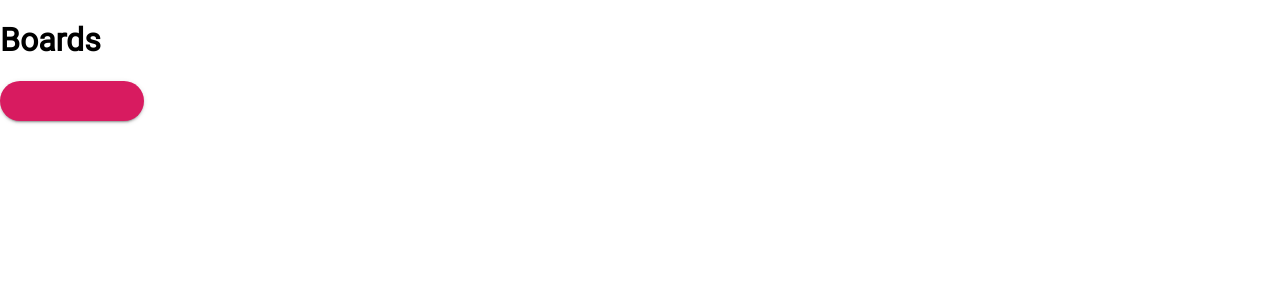
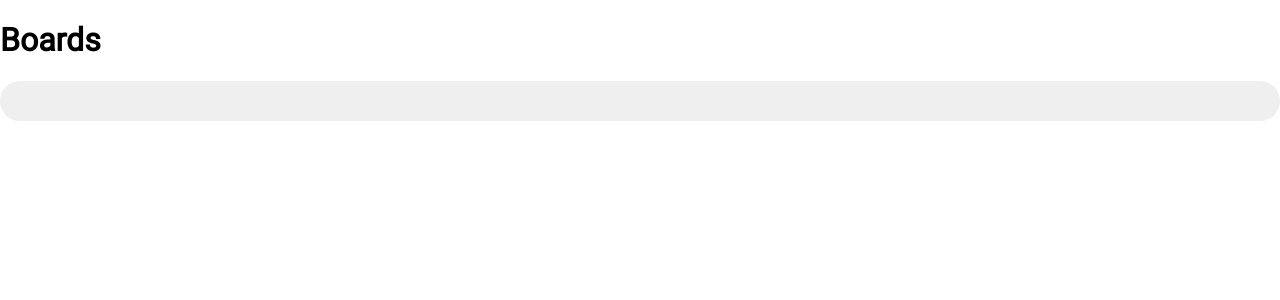
Before and after one commit to ostefani/boards, a React app: page / in a window 1280 px wide. Shown: the top 300 px of the page. Built offline with nearby package versions, Linux system fonts and the light colour scheme.

Commit message:
Separate button into contained and text

```diff
--- /dev/null
+++ b/src/components/Button/ButtonContained/index.js
@@ -0,0 +1,4 @@
+import Button from 'src/components/Button';
+import withContained from 'src/components/Button/withContained';
+
+export default withContained(Button);
--- /dev/null
+++ b/src/components/Button/ButtonText/index.js
@@ -0,0 +1,4 @@
+import Button from 'src/components/Button';
+import withText from 'src/components/Button/withText';
+
+export default withText(Button);
--- a/src/components/Button/index.js
+++ b/src/components/Button/index.js
@@ -4,7 +4,7 @@ import {
 } from './style';
 
 export default ({
-    type, isFullWidth, isText, isDisabled, name, onClick,
+    type = 'button', isDisabled, name, onClick, className,
 }) => {
     const button = useRef(null);
     const [buttonParams, setButtonParams] = useState({});
@@ -43,8 +43,7 @@ export default ({
             ref={button}
             type={type}
             disabled={isDisabled}
-            isFullWidth={isFullWidth}
-            isText={isText}
+            className={className}
             onClick={handleClick}
         >
             <Text>{name}</Text>
--- a/src/components/Button/style.js
+++ b/src/components/Button/style.js
@@ -13,32 +13,22 @@ const Button = styled.button.attrs({ className: 'button' })`
     letter-spacing: 0.1em;
     cursor: pointer;
     ${({
-        isFullWidth,
-        isText,
         theme: {
-            secondary: { base, onBase, dark, light },
             radius: { regular },
             font: { roboto },
             size: { small },
-            shadow: { primary, onActive },
             animation: { timing: { regular: ease }, duration: { quick } },
         },
     }) => (`
-            min-width: ${isFullWidth ? '100%' : '144px'};
-            box-shadow: ${isText ? 'none' : primary};
-            background-color: ${isText ? onBase : base};
-            color: ${isText ? base : onBase}
+            min-width: 100%;
             border-radius: ${regular};
             font-family: ${roboto};
             font-size: ${small};
             transition: box-shadow ${quick}s ${ease};
             &:hover {
-                box-shadow: ${isText ? 'none' : onActive};
-                background-color: ${isText ? light : dark};
                 transition: box-shadow ${quick}s ${ease};
             }
             &:focus {
-                background-color: ${isText ? light : dark};
                 transition: box-shadow ${quick}s ${ease};
             }
             `)};
```
Also changed, not shown: src/components/Button/withContained.js (added, +21 -0 lines), src/components/Button/withText.js (added, +21 -0 lines), 1 other file (tests, documents, lock files or other folders).
